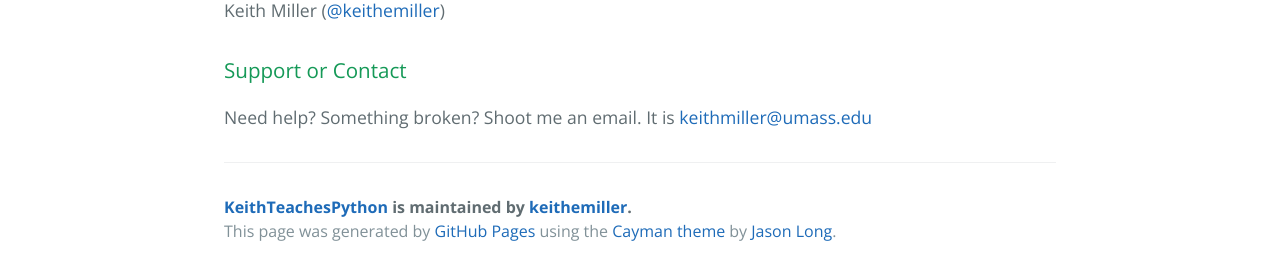
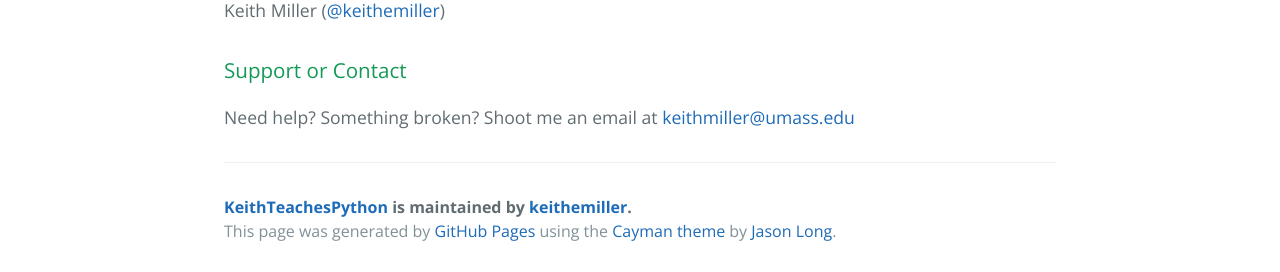
Before and after one commit to keithemiller/KeithTeachesPython, a Jekyll site: the page index.html, which Jekyll copies as it is, in a window 1280 px wide. Shown: the part 891-1163 px from the top of the page. Built offline with Jekyll 4.4.1, drawn with Linux system fonts in a browser that asks for light colours.

```diff
--- a/index.html
+++ b/index.html
@@ -39,7 +39,7 @@
 <h3>
 <a id="support-or-contact" class="anchor" href="#support-or-contact" aria-hidden="true"><span aria-hidden="true" class="octicon octicon-link"></span></a>Support or Contact</h3>
 
-<p>Need help? Something broken? Shoot me an email. It is <a href="mailto:keithmiller@umass.edu">keithmiller@umass.edu</a></p>
+<p>Need help? Something broken? Shoot me an email at <a href="mailto:keithmiller@umass.edu">keithmiller@umass.edu</a></p>
 
       <footer class="site-footer">
         <span class="site-footer-owner"><a href="https://github.com/keithemiller/KeithTeachesPython">KeithTeachesPython</a> is maintained by <a href="https://github.com/keithemiller">keithemiller</a>.</span>
```
Also changed, not shown: params.json (+7 -1 lines).
